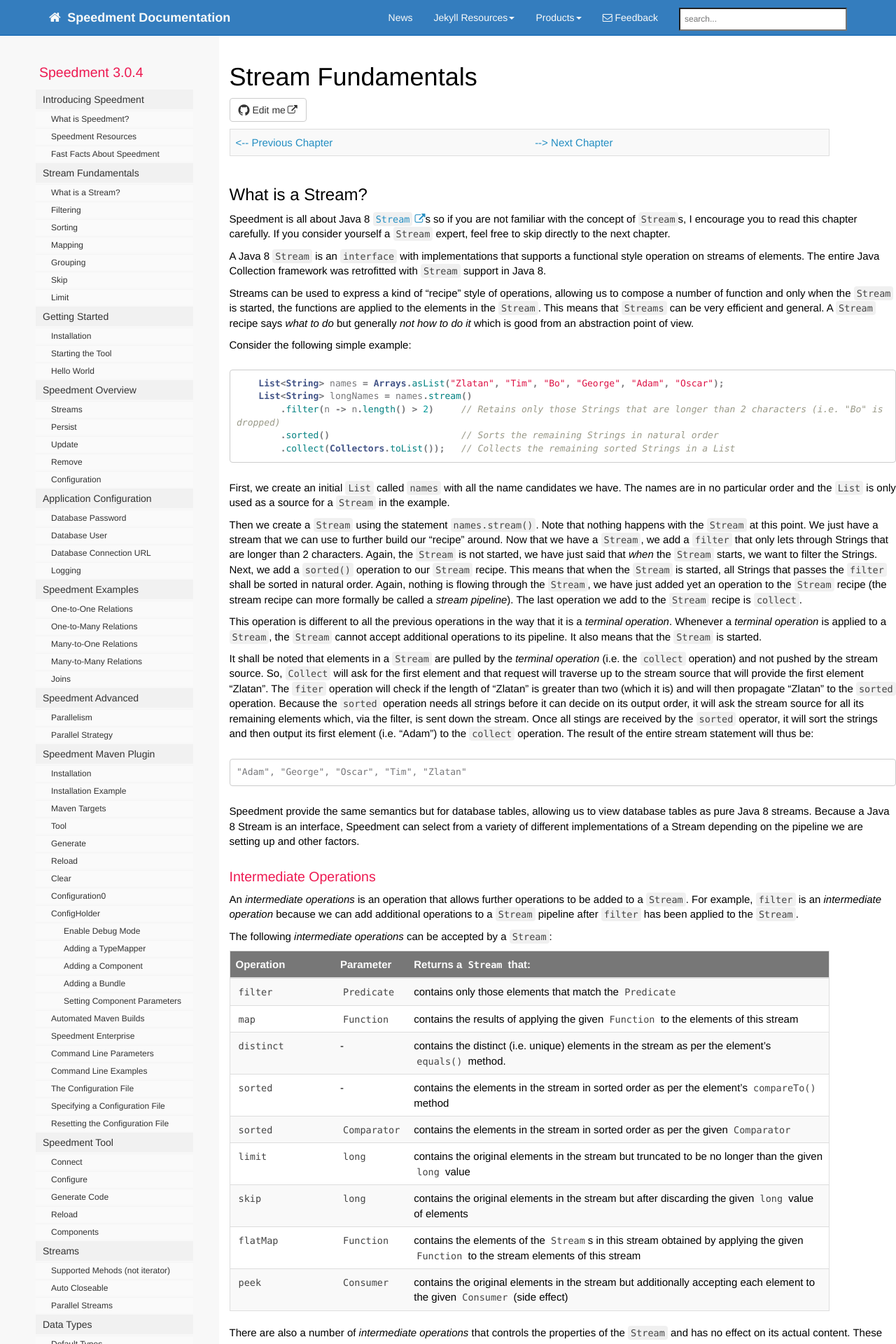
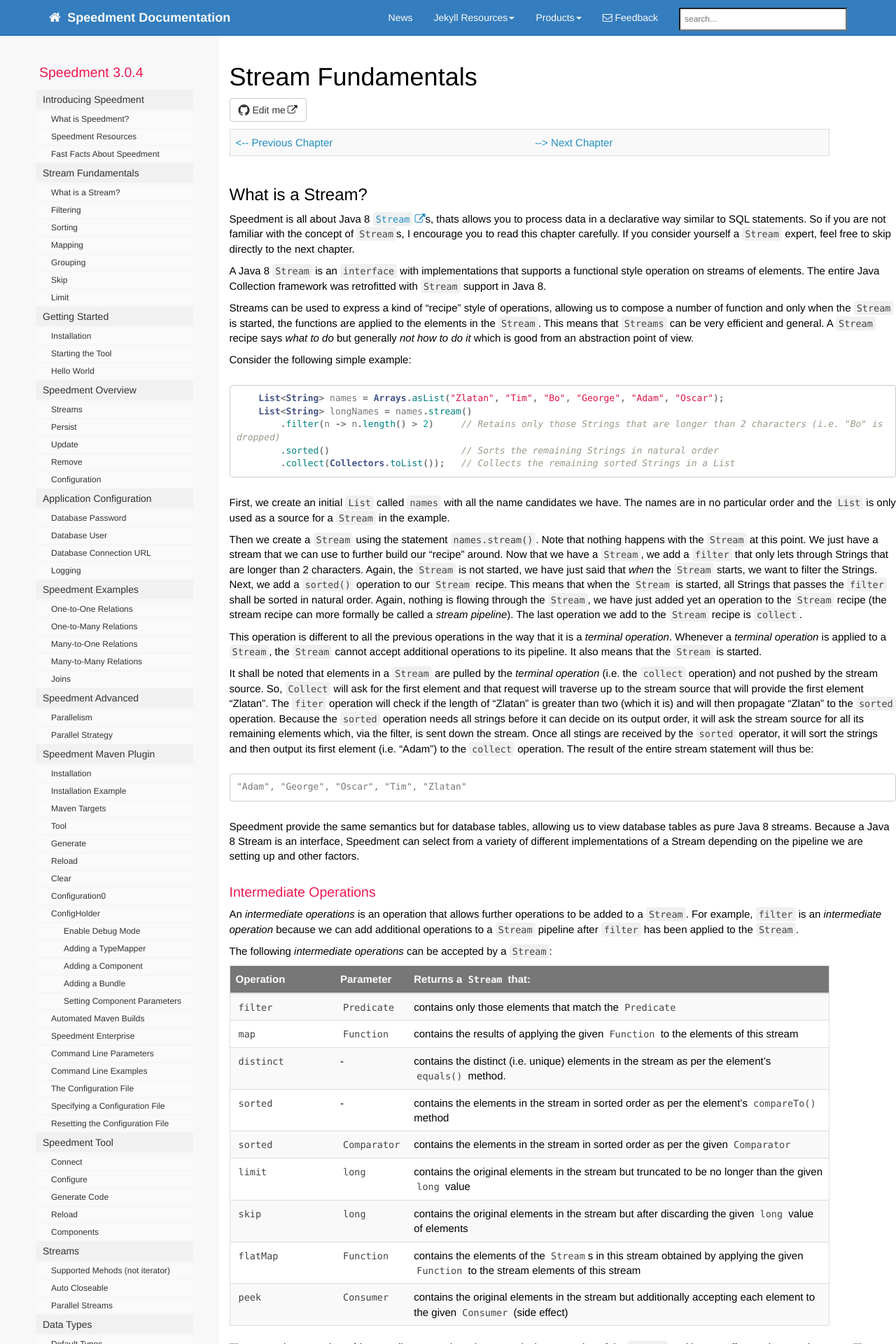
Before and after one commit to speedment/speedment-doc, a Jekyll site: the page built from pages/stream_fundamentals.md, in a window 1280 px wide. Shown: the top 1920 px of the page at 70% size. Built offline with Jekyll 4.4.1, drawn with Linux system fonts in a browser that asks for light colours; nearby versions of some CDN libraries; comment, search, counter and statistics services are not loaded; some of the changed text lies outside the part shown.

Commit message:
Update stream_fundamentals.md

```diff
--- a/pages/stream_fundamentals.md
+++ b/pages/stream_fundamentals.md
@@ -12,7 +12,7 @@
 {% include prev_next.html %}
 
 ## What is a Stream?
-Speedment is all about Java 8 {{site.data.javadoc.Stream}}s so if you are not familiar with the concept of `Stream`s, I encourage you to read this chapter carefully. If you consider yourself a `Stream` expert, feel free to skip directly to the next chapter.
+Speedment is all about Java 8 {{site.data.javadoc.Stream}}s, thats allows you to process data in a declarative way similar to SQL statements. So if you are not familiar with the concept of `Stream`s, I encourage you to read this chapter carefully. If you consider yourself a `Stream` expert, feel free to skip directly to the next chapter.
 
 A Java 8 `Stream` is an `interface` with implementations that supports a functional style operation on streams of elements. The entire Java Collection framework was retrofitted with `Stream` support in Java 8.
 
```
